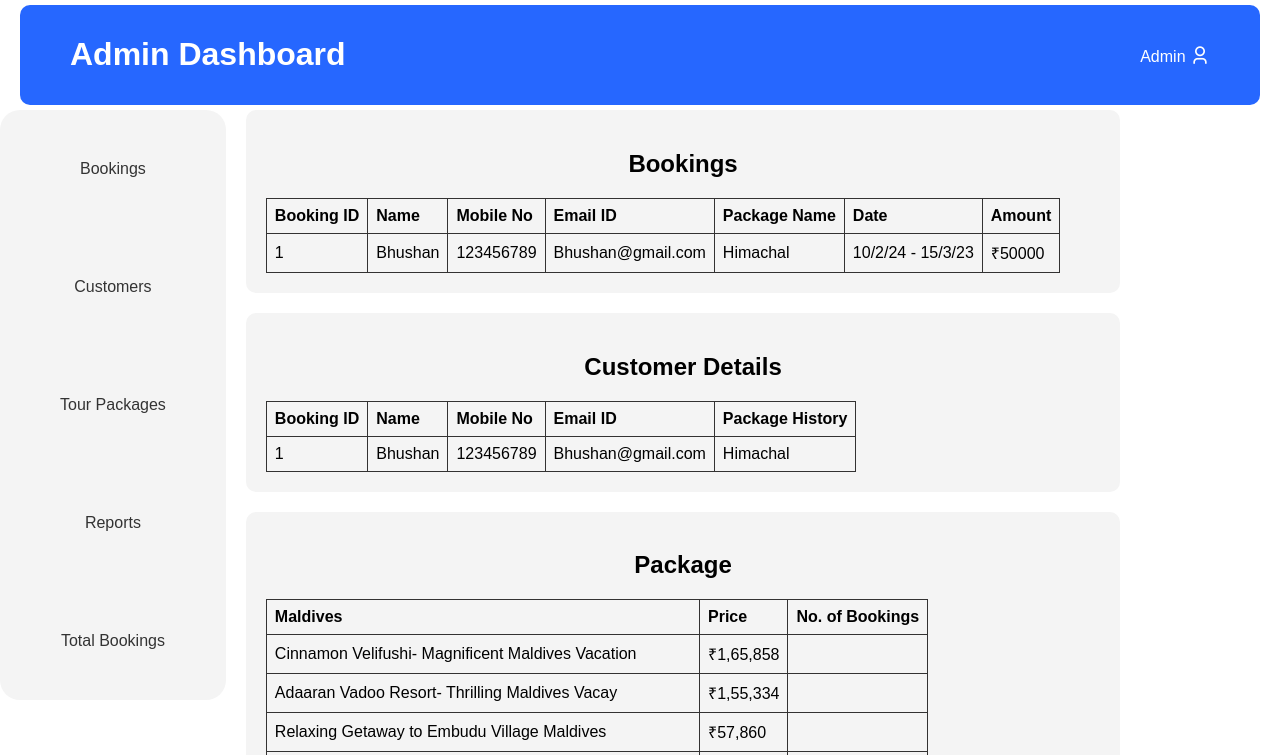
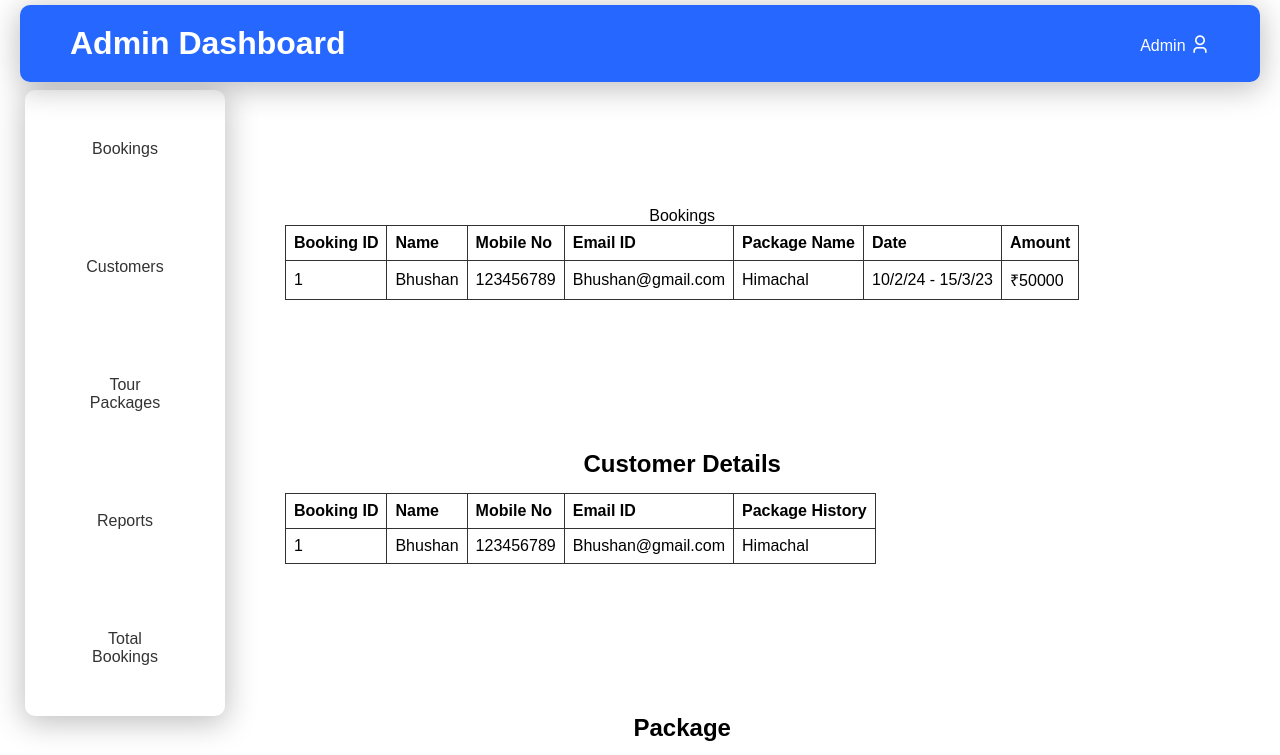
Before and after one commit to hey-Prajwal/CollegeProject, a plain HTML site: page Adminboard.html in a window 1280 px wide. Shown: the top 755 px of the page. Drawn offline with nearby package versions, Linux system fonts and the light colour scheme.

Commit message:
added box shadow

```diff
--- a/Adminboard.html
+++ b/Adminboard.html
@@ -7,29 +7,40 @@
       href="https://cdn.jsdelivr.net/npm/remixicon@4.2.0/fonts/remixicon.css"
       rel="stylesheet"
     />
+    <link rel="shortcut icon" href="Images/lightbluePlane.png" type="image/x-icon">
+
     <title>Admin Dashboard</title>
     <style>
-      /* Basic styles */
-      body {
-        font-family: Arial, sans-serif;
+      *{
         margin: 0;
         padding: 0;
+        box-sizing: border-box;
+  font-family: "Poppins", sans-serif;
+
       }
 
+      .box{
+        padding: 5px 20px;
+      }
       header {
-        /* width: 100%; */
+        width: 100%;
+        position: sticky;
+        top: 0;
         display: flex;
         justify-content: space-between;
         align-items: center;
         background-color: #2667ff;
         color: #fff;
-        margin: 5px 20px;
-        padding: 10px 50px;
+        padding: 20px 50px;
         text-align: center;
         border-radius: 10px;
+        box-shadow: rgba(0, 0, 0, 0.25) 0px 5px 30px 2px;
+
+        z-index: 1;
       }
       .user {
         cursor: pointer;
+
       }
 
 
@@ -44,24 +55,31 @@
         color: #333;
         background-color: #fff;
         border-radius: 5px;
-        box-shadow: rgba(0, 0, 0, 0.25) 0px 25px 50px 12px;
+        box-shadow: rgba(0, 0, 0, 0.25) 0px 25px 60px 10px;
       }
 
       nav {
-        height: 100%;
-        /* position: fixed; */
+      height: calc(100% - 80px); /* Adjusted for the header height */
+      position: fixed;
+      top: 90px; /* Adjusted for the header height */
+      width: 200px;
+      /* background-color: #727171; */
+      /* border-radius: 10px; */
+
     }
       nav ul {
         list-style-type: none;
         padding: 0;
         margin: 0;
-        background-color: #f4f4f4;
+        background-color: #fff;
         text-align: center;
-        border-radius: 20px;
+      border-radius: 10px;
+
+        box-shadow: rgba(0, 0, 0, 0.25) 0px 5px 30px 2px;
+
       }
 
       nav ul li {
-        /* display: inline; */
         padding: 40px;
       }
 
@@ -73,31 +91,39 @@
       }
 
       nav ul li a:hover {
-        background-color: #ddd;
+        color: #fff;
+        background-color: #2667ff;
+        border-radius: 5px;
       }
 
       .container {
       display: flex;
+      padding: 5px;
     }
 
     main {
       padding: 0 20px;
-        /* margin-left: 200px; */
+
+      margin-left: 220px;
     }
 
       section {
-        margin-bottom: 20px;
-        /* height: 200px; */
+
+        /* top: 90px; */
+        margin-bottom: 10px;
+        padding: 120px 20px 20px;
         width: 100%;
         text-align: center;
-        align-items: center;
-        padding: 20px;
-        background-color: #f4f4f4;
+        /* align-items: center; */
+        /* background-color: #e5e5e5; */
         border-radius: 10px;
       }
 
+      section h1{
+        padding-bottom: 15px;
+      }
+
       table {
-        /* padding: 20px; */
         text-align: center;
         border-collapse: collapse;
       }
@@ -108,30 +134,29 @@
         text-align: left;
         padding: 8px;
       }
+      @media screen and (min-width: 250px) and (max-width: 480px){
+        nav{
+          position: sticky;
+          display: flex;
+          flex-direction: column;
+        }
+       .container{
+        flex-direction: column;
+       }
+      }
+      @media screen and (min-width: 481px) and (max-width: 770px){
 
-      /* You can add more specific styles for each section as needed */
+      }
+
     </style>
   </head>
   <body>
-    <!-- <header>
-      <h1>Admin Dashboard</h1>
-      Add logout button if needed
-      <div class="logout">
-        <div class="user">
-          <i class="ri-user-3-line"></i>
-          <br />
-          <label for="username">Admin</label>
-        </div>
-        <div class="userLogout">
-          <i class="ri-logout-box-r-line"></i>
-          <br />
-          <label for="logout">Logout</label>
-        </div>
-      </div>
-    </header> -->
+    <div class="box">
+
+
 
     <header>
-      <h1>Admin Dashboard</h1>
+      <h1 class="logo">Admin Dashboard</h1>
       <div class="logout">
         <div
           class="user"
@@ -159,11 +184,13 @@
           <li><a href="#settings">Total Bookings</a></li>
         </ul>
       </nav>
+
       <main>
         <section id="bookings">
           <!-- Booking management section -->
-          <h1>Bookings</h1>
+          <!-- <h1>Bookings</h1> -->
           <table>
+            <caption>Bookings</caption>
             <tr>
               <th>Booking ID</th>
               <th>Name</th>
@@ -333,7 +360,7 @@
         </section>
       </main>
     </div>
-
+  </div>
     <script>
                                             // .................. Logout Button ..................
    let logout = document.getElementById("logoutButton");
```
Lines whose indentation alone changed are shown as unchanged.
